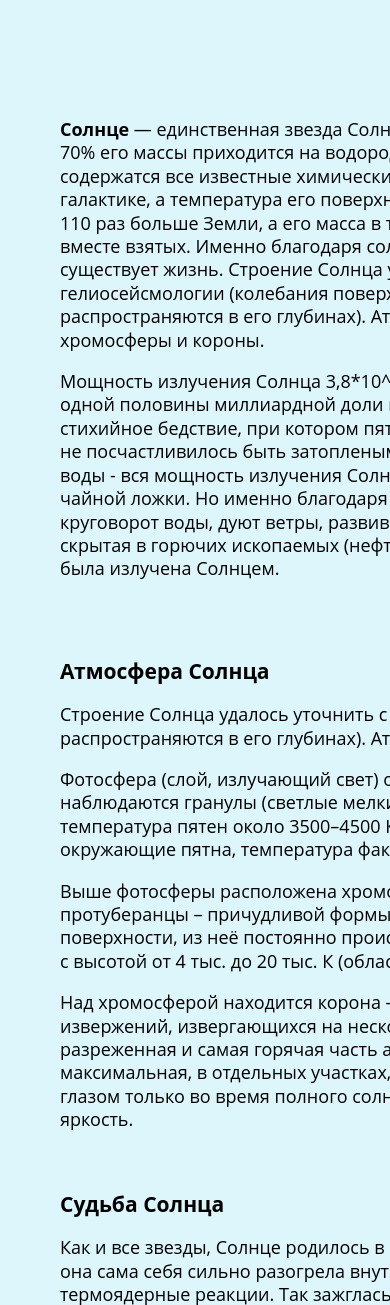
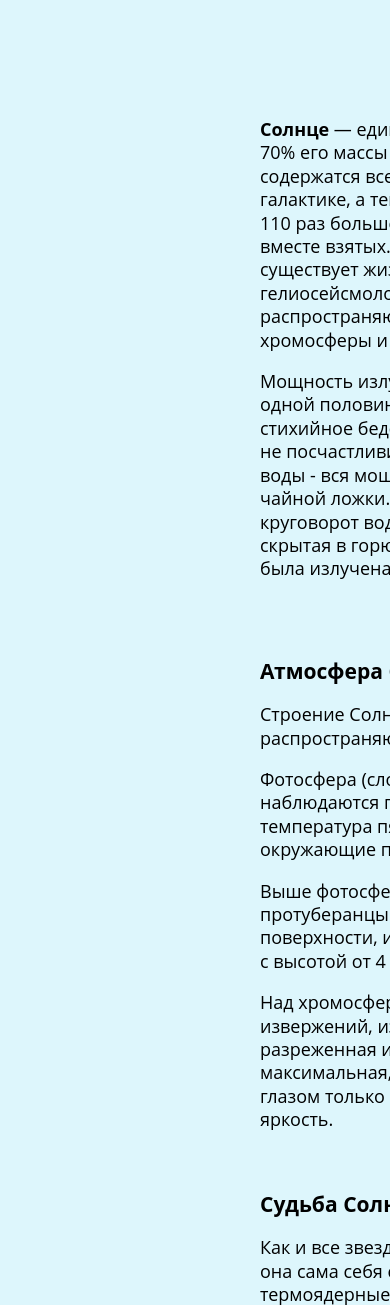
Before and after one commit to K-Mixail/finalProject, a PHP site: page /pages/sunSystem/sun.html in a window 390 px wide; the page is wider, and only the part inside the window is pictured. Shown: the top 1305 px of that part. Run offline with PHP 8.4, Linux system fonts and the light colour scheme.

Commit message:
тетс

```diff
--- a/pages/sunSystem/planetJupiter.html
+++ b/pages/sunSystem/planetJupiter.html
@@ -16,6 +16,7 @@
 
     <div class="container">
         <h2 class="page-title">Юпитер</h2>
+
         <section class="section-margin flex-ai-center">
             <p><b>Юпитер</b> - крупнейшая планета Солнечной системы, пятая по удалённости от Солнца. Юпитера в два раза
                 больше, чем масса всех остальных планет, лун, комет и астероидов
--- a/pages/sunSystem/planetNeptune.html
+++ b/pages/sunSystem/planetNeptune.html
@@ -16,6 +16,7 @@
 
     <div class="container">
         <h2 class="page-title">Нептун</h2>
+
         <section class="section-margin flex-ai-center">
             <p><b>Нептун</b> — восьмая и самая дальняя от Солнца планета Солнечной системы. Планета названа в честь
                 римского бога морей.
--- a/pages/sunSystem/planetUranus.html
+++ b/pages/sunSystem/planetUranus.html
@@ -16,6 +16,7 @@
 
     <div class="container">
         <h2 class="page-title">Уран</h2>
+
         <section class="section-margin flex-ai-center">
             <p><b>Уран</b> — седьмая по удалённости от Солнца планета Солнечной системы. Она была открыта в 1781 году
                 английским астрономом Уильямом Гершелем и названа в честь греческого бога неба Урана.
--- a/pages/sunSystem/sun.html
+++ b/pages/sunSystem/sun.html
@@ -16,6 +16,7 @@
 
     <div class="container">
         <h2 class="page-title">Солнце</h2>
+
         <section class="section-margin flex-ai-center">
             <div class="">
                 <p><b>Солнце</b> — единственная звезда Солнечной системы и её главный компонент.
--- a/styles/media.css
+++ b/styles/media.css
@@ -2,8 +2,8 @@
 /* На устройства 1024px*/
 
     .container {
-      margin-left: 60px;
-      margin-right: 60px;
+      margin-left: 260px;
+      margin-right: 260px;
     }
 
   }
```
